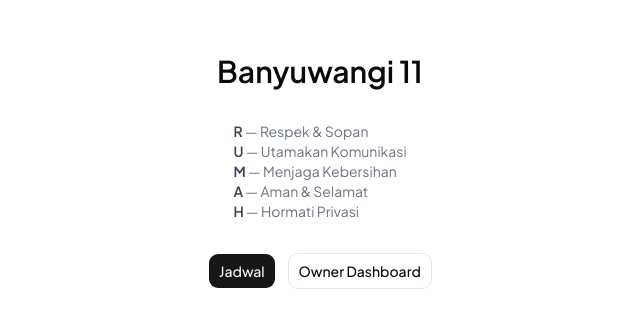
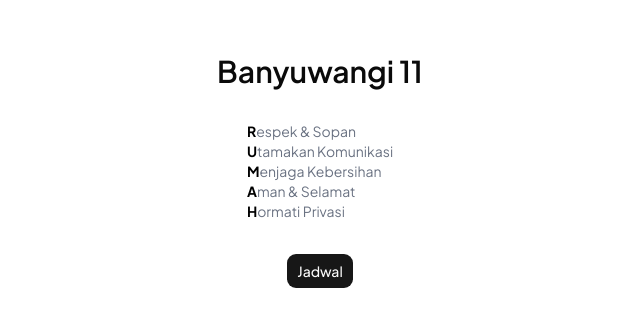
Before and after one commit to poofypandan/miamus, a Next.js app: page / in a window 1280 px wide. Shown: the part 229-556 px from the top of the page, without its empty margins (320-960 px from the left). Built offline with nearby package versions, Linux system fonts and the light colour scheme; no server answers; the database is empty.

Commit message:
Phase 11: Hidden login, default overview, and typography polish

```diff
--- a/src/app/dashboard/layout.tsx
+++ b/src/app/dashboard/layout.tsx
@@ -1,6 +1,7 @@
 import type { ReactNode } from "react";
 import { TopNav } from "@/components/dashboard/top-nav";
 import { InventoryAlertBanner } from "@/components/dashboard/inventory-alert-banner";
+import { SecureExitButton } from "@/components/dashboard/secure-exit-button";
 
 export default function DashboardLayout({ children }: { children: ReactNode }) {
   return (
@@ -8,6 +9,7 @@ export default function DashboardLayout({ children }: { children: ReactNode }) {
       <TopNav />
       <InventoryAlertBanner />
       <main className="flex-1 px-4 py-6">{children}</main>
+      <SecureExitButton />
     </div>
   );
 }
--- a/src/app/page.tsx
+++ b/src/app/page.tsx
@@ -7,11 +7,11 @@ import { Button } from "@/components/ui/button";
 import { PinModal } from "@/components/dashboard/owner-access";
 
 const RUMAH = [
-  { letter: "R", text: "Respek & Sopan" },
-  { letter: "U", text: "Utamakan Komunikasi" },
-  { letter: "M", text: "Menjaga Kebersihan" },
-  { letter: "A", text: "Aman & Selamat" },
-  { letter: "H", text: "Hormati Privasi" },
+  { letter: "R", rest: "espek & Sopan" },
+  { letter: "U", rest: "tamakan Komunikasi" },
+  { letter: "M", rest: "enjaga Kebersihan" },
+  { letter: "A", rest: "man & Selamat" },
+  { letter: "H", rest: "ormati Privasi" },
 ];
 
 export default function Home() {
@@ -24,11 +24,12 @@ export default function Home() {
         <h1 className="text-3xl font-semibold">Banyuwangi 11</h1>
       </div>
 
-      <div className="mx-auto flex w-fit flex-col items-start text-left text-sm text-gray-500">
+      <div className="mx-auto flex w-fit flex-col items-start text-left text-sm">
         {RUMAH.map((r) => (
-          <p key={r.letter}>
-            <span className="font-semibold text-gray-700">{r.letter}</span> — {r.text}
-          </p>
+          <div key={r.letter}>
+            <span className="font-bold text-black">{r.letter}</span>
+            <span className="text-gray-500">{r.rest}</span>
+          </div>
         ))}
       </div>
 
@@ -36,10 +37,15 @@ export default function Home() {
         <Button asChild size="lg">
           <Link href="/staff">Jadwal</Link>
         </Button>
-        <Button size="lg" variant="outline" onClick={() => setPinOpen(true)}>
-          Owner Dashboard
-        </Button>
       </div>
+
+      {/* Deliberately invisible — owner access is a hidden gesture, not a
+          visible button. Double-click (not single) so staff can't trigger
+          it by accidentally tapping the corner of the screen. */}
+      <div
+        className="fixed right-0 bottom-0 z-50 h-32 w-32 opacity-0"
+        onDoubleClick={() => setPinOpen(true)}
+      />
 
       <PinModal
         open={pinOpen}
--- a/src/components/dashboard/owner-access.tsx
+++ b/src/components/dashboard/owner-access.tsx
@@ -2,7 +2,7 @@
 
 import { useState } from "react";
 import { toast } from "sonner";
-import { Delete, Lock, LockOpen } from "lucide-react";
+import { Delete } from "lucide-react";
 import { Button } from "@/components/ui/button";
 import {
   Dialog,
@@ -17,42 +17,9 @@ import { cn } from "@/lib/utils";
 const PIN_LENGTH = 4;
 const PAD_KEYS = ["1", "2", "3", "4", "5", "6", "7", "8", "9", "", "0", "back"] as const;
 
-export function OwnerAccessButton() {
-  const { userRole, lockOwner } = useHousehold();
-  const [open, setOpen] = useState(false);
-
-  if (userRole === "owner") {
-    return (
-      <Button
-        type="button"
-        variant="ghost"
-        size="icon"
-        aria-label="Exit Owner Mode"
-        className="min-h-[48px] min-w-[48px] text-emerald-600"
-        onClick={lockOwner}
-      >
-        <LockOpen className="size-4" />
-      </Button>
-    );
-  }
-
-  return (
-    <>
-      <Button
-        type="button"
-        variant="ghost"
-        size="icon"
-        aria-label="Owner Access"
-        className="min-h-[48px] min-w-[48px] text-muted-foreground"
-        onClick={() => setOpen(true)}
-      >
-        <Lock className="size-4" />
-      </Button>
-      <PinModal open={open} onOpenChange={setOpen} />
-    </>
-  );
-}
-
+// Owner access is now a hidden gesture on the landing page (see src/app/
+// page.tsx) rather than a visible header control, so this modal is the only
+// export left here — no more OwnerAccessButton.
 export function PinModal({
   open,
   onOpenChange,
--- /dev/null
+++ b/src/components/dashboard/secure-exit-button.tsx
@@ -0,0 +1,27 @@
+"use client";
+
+import { useRouter } from "next/navigation";
+import { useHousehold } from "@/context/household-context";
+
+// Deliberately understated — a way for an owner to lock the app before
+// handing the device to staff, not a prominent action. Staff never see it:
+// they're already at the lowest privilege, so there's nothing to "secure".
+export function SecureExitButton() {
+  const { userRole, lockOwner } = useHousehold();
+  const router = useRouter();
+
+  if (userRole !== "owner") return null;
+
+  return (
+    <button
+      type="button"
+      onClick={() => {
+        lockOwner();
+        router.push("/");
+      }}
+      className="mt-16 mb-8 w-full py-4 text-center text-xs text-gray-300"
+    >
+      Secure & Exit
+    </button>
+  );
+}
--- a/src/components/dashboard/top-nav.tsx
+++ b/src/components/dashboard/top-nav.tsx
@@ -7,7 +7,6 @@ import { Badge } from "@/components/ui/badge";
 import { MODULES } from "@/config/modules";
 import { cn } from "@/lib/utils";
 import { PetsRow } from "@/components/dashboard/pets-row";
-import { OwnerAccessButton } from "@/components/dashboard/owner-access";
 import { ViewModeToggle } from "@/components/dashboard/view-mode-toggle";
 import { useHousehold } from "@/context/household-context";
 
@@ -26,15 +25,12 @@ export function TopNav() {
     <div className="sticky top-0 z-30 border-b bg-background/95 backdrop-blur supports-backdrop-filter:bg-background/80">
       <div className="flex items-center justify-between px-4 py-3">
         <span className="text-lg font-semibold">Banyuwangi 11</span>
-        <div className="flex items-center gap-1">
         <Link
           href="/staff"
           className="flex min-h-[48px] items-center text-xs font-medium text-muted-foreground underline-offset-4 hover:underline"
         >
           Open Staff View →
         </Link>
-          <OwnerAccessButton />
-        </div>
       </div>
 
       <div className="flex gap-2 overflow-x-auto px-4 pb-3 [scrollbar-width:none] [&::-webkit-scrollbar]:hidden">
--- a/src/context/household-context.tsx
+++ b/src/context/household-context.tsx
@@ -107,7 +107,7 @@ export function HouseholdProvider({ children }: { children: React.ReactNode }) {
     }
   }, [pets, activePetId]);
 
-  const [viewMode, setViewMode] = useState<ViewMode>("single");
+  const [viewMode, setViewMode] = useState<ViewMode>("all");
 
   const [userRole, setUserRole] = useState<UserRole>("staff");
 
```
Lines whose indentation alone changed are shown as unchanged.
